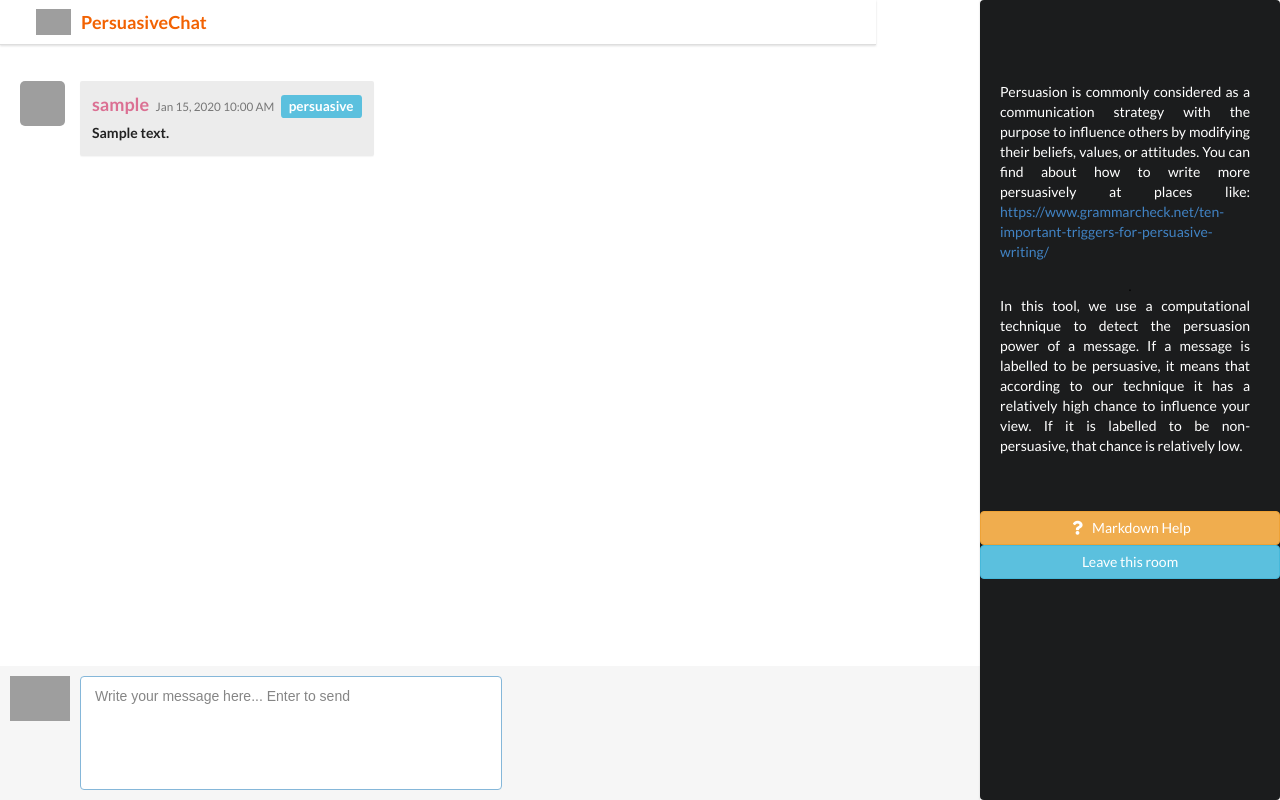
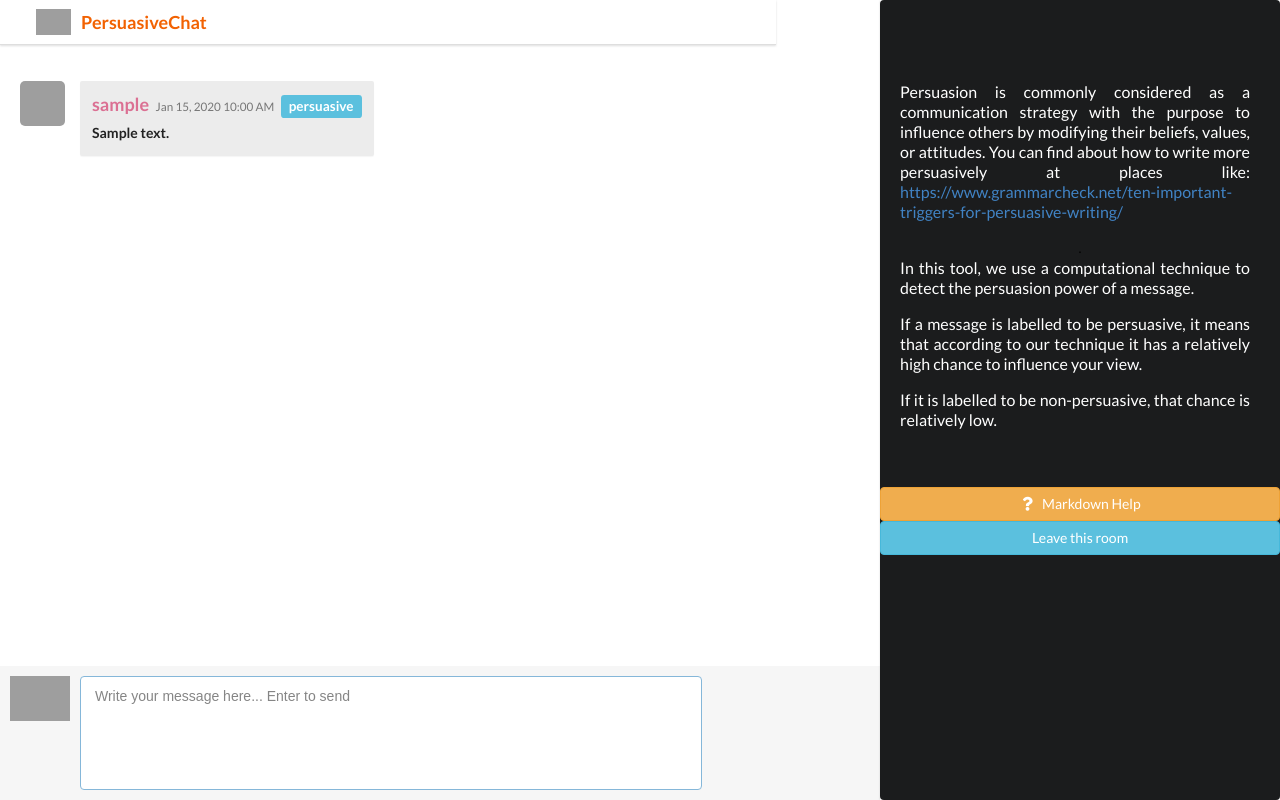
Before and after one commit to JinfenLi/NLP_perchat, a Flask app: page /private_room/1 in a window 1280 px wide. Run offline with Flask 2, Linux system fonts and the light colour scheme; a user stored in the database is signed in; tables that the repository leaves empty hold one stand-in row (values such as "Sample post"); some libraries are stand-ins or nearby versions; grey boxes are pictures that could not be loaded.

Commit message:
resize font

```diff
--- a/perchat/static/css/style.css
+++ b/perchat/static/css/style.css
@@ -76,6 +76,7 @@ blockquote p {
 #message-textarea {
     /*display: block;*/
     margin-left: 70px;
+    width:100%;
 }
 
 .msg-box .picture {
@@ -87,6 +88,7 @@ blockquote p {
 }
 
 .ellipsis-icon {
+    /*float: left;*/
     position: absolute;
     display: inline-block;
     visibility: hidden;
@@ -112,7 +114,7 @@ blockquote p {
     display: inline-block;
     padding: 12px;
     width: auto;
-    max-width: 57%;
+    max-width: 55%;
     border-radius: 2px;
     box-shadow: 0 1px 1px rgba(0, 0, 0, .04);
     position: relative;
@@ -191,7 +193,7 @@ body > .grid {
 }
 
 .column {
-    max-width: 450px;
+    max-width: 650px;
 }
 
 .signup-btn {
--- a/perchat/static/js/script.js
+++ b/perchat/static/js/script.js
@@ -188,6 +188,9 @@ $(document).ready(function () {
         var message = $(this).parent().parent().parent().find('.message-body').text();
         var name = $(this).parent().parent().parent().find('.nickname').text();
         $("#quote").text('>' + name+': '+message+ '\n\n');
+        $(".messages").css("paddingBottom",$("#quote").height());
+        scrollToBottom();
+        // $(".messages").paddingBottom += $("#quote").height();
         // $textarea.val('> ' + name+'\n'+message + '\n\n');
         $textarea.val($textarea.val()).focus()
 
@@ -196,6 +199,8 @@ $(document).ready(function () {
 
                 $('#quote').text('');
                 $('#deletequote').hide();
+                $(".messages").css("paddingBottom","10px");
+        scrollToBottom();
 
 
 
--- a/perchat/templates/chat/message.html
+++ b/perchat/templates/chat/message.html
@@ -18,11 +18,11 @@
                         <span class="message-body">{{ message.body|safe }}</span></h3>
                     </div>
                     {% if current_user.is_authenticated %}
-                    <div class="ui icon left center pointing dropdown ellipsis-icon" >
-                                <i class="ellipsis horizontal icon"></i>
-                                <div class="menu" data-offset="-33">
+                    <div class="ui icon left dropdown ellipsis-icon" >
+                                <i class="ellipsis vertical icon"></i>
+                                <div class="menu" data-offset="-33" style="float:left;">
                                     <div class="item quote-button">
-                                        <i class="quote left icon"></i> Quote
+                                        Quote
                                     </div>
                                 </div>
                     </div>
--- a/perchat/templates/chat/room_message.html
+++ b/perchat/templates/chat/room_message.html
@@ -2,7 +2,7 @@
 {% extends 'base.html' %}
 
 {% block nav %}
-    <div class="ui top fixed borderless menu" style="width: 876px;">
+    <div class="ui top fixed borderless menu" style="width: 776px;">
 
         <a class="item catchat" href="{{ url_for('chat.index') }}">
             <img src="{{ url_for('static', filename='logo.png') }}">
@@ -23,18 +23,17 @@
 
             <div class="messages">
                 <div class="ui text loader">Loading messages...</div>
-{#                <iframe id="security1" frameborder="0" src='messages.html'></iframe>#}
                 {% include 'chat/messages.html' %}
             </div>
         </div>
     <div class="input-area" >
             <div class="ui grid form">
-                <div class="ten wide column">
+                <div class=" wide column">
                     <div class="field fluid message-box">
                         {% if current_user.is_authenticated %}
 
                             <div class="item" id="deletequote" hidden>
-                                <span type="text" id="quote" ></span>
+                                <span type="text" id="quote" style="width:750px;display: block;"></span>
                                             <i class="delete icon" ></i>
                                         </div>
                             <img class="pop-card input-avatar" data-position="bottom left"
@@ -51,21 +50,24 @@
                 </div>
             </div>
         </div>
-    <div class="ui right fixed menu " style="width: 300px;border: 100px;">
+    <div class="ui right fixed menu " style="width: 400px;border: 100px;">
 
-        <div class="ui labeled icon right vertical inverted demo menu " style="width: 300px;" >
+        <div class="ui labeled icon right vertical inverted demo menu " style="width: 400px;" >
 
 
 
 <hr>
         <hr>
 
-               <p style="color:white; width:250px; line-height: 20px; margin-left: 20px;"  align="justify" >Persuasion is commonly considered as a communication strategy with the purpose to influence others by modifying their beliefs, values, or attitudes. You can find about how to write more persuasively at places like: <a href="https://www.grammarcheck.net/ten-important-triggers-for-persuasive-writing/" target="_blank">https://www.grammarcheck.net/ten-important-triggers-for-persuasive-writing/</a></p> .
+               <p style="color:white; width:350px; line-height: 20px; margin-left: 20px; font-size:16px;"  align="justify" >Persuasion is commonly considered as a communication strategy with the purpose to influence others by modifying their beliefs, values, or attitudes. You can find about how to write more persuasively at places like: <a href="https://www.grammarcheck.net/ten-important-triggers-for-persuasive-writing/" target="_blank">https://www.grammarcheck.net/ten-important-triggers-for-persuasive-writing/</a></p> .
 
 
 
 {% if isShow==1 %}
-<p style="color:white;width: 250px;line-height: 20px;margin-left: 20px;" align="justify" > In this tool, we use a computational technique to detect the persuasion power of a message. If a message is labelled to be persuasive, it means that according to our technique it has a relatively high chance to influence your view. If it is labelled to be non-persuasive, that chance is relatively low.</p>
+    <p style="color:white;width: 350px;line-height: 20px;margin-left: 20px;font-size:16px;" align="justify" > In this tool, we use a computational technique to detect the persuasion power of a message. </p>
+
+    <p style="color:white;width: 350px;line-height: 20px;margin-left: 20px;font-size:16px;" align="justify"> If a message is labelled to be persuasive, it means that according to our technique it has a relatively high chance to influence your view. </p>
+       <p style="color:white;width: 350px;line-height: 20px;margin-left: 20px;font-size:16px;" align="justify">If it is labelled to be non-persuasive, that chance is relatively low.</p>
 {% endif %}
         <hr>
 
```
Also changed, not shown: 1 other file.
